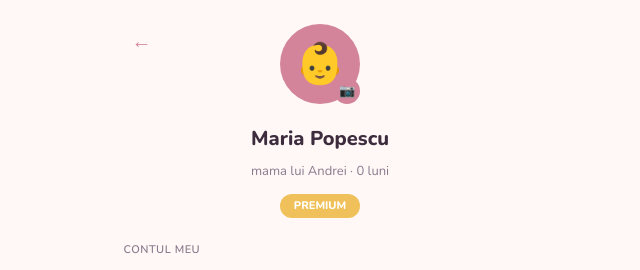
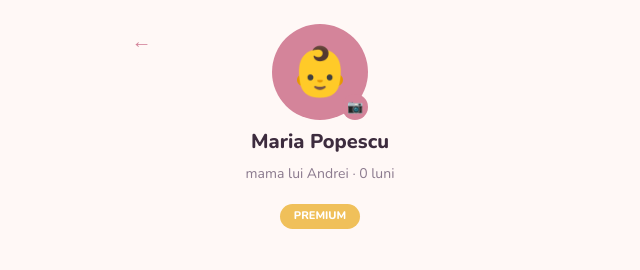
Before and after one commit to velicof/diversibebe, a Next.js app: page /profil in a window 1280 px wide. Shown: the top 270 px of the page, without its empty margins (320-960 px from the left). Built offline with nearby package versions, Linux system fonts and the light colour scheme; no server answers.

Commit message:
feat: picturev2

```diff
--- a/src/app/profil/page.tsx
+++ b/src/app/profil/page.tsx
@@ -132,6 +132,7 @@ export default function ProfilPage() {
   const parentName = currentUser?.parentName || "Maria Popescu";
   const premium = currentUser?.isPremium ?? true;
   const age = calculateBabyAge(currentUser?.baby.birthDate || "");
+  const profileSubtitle = `mama lui ${babyName} · ${age.display}`;
   const [babyId, setBabyId] = useState<string | null>(null);
   const [avatarUrl, setAvatarUrl] = useState<string | null>(null);
   const [uploading, setUploading] = useState(false);
@@ -221,10 +222,10 @@ export default function ProfilPage() {
         >
           ←
         </button>
-        <div className="pt-6 flex flex-col items-center text-center">
-          <div className="relative w-[80px] h-[80px]">
+        <div className="flex flex-col items-center pt-6 pb-4 gap-2">
+          <div className="relative w-24 h-24 flex-shrink-0">
             <div className={`${uploading ? "opacity-60" : ""}`}>
-              <BabyAvatar avatarUrl={avatarUrl} size={80} />
+              <BabyAvatar avatarUrl={avatarUrl} size={96} />
             </div>
             <button
               type="button"
@@ -246,11 +247,11 @@ export default function ProfilPage() {
             />
           </div>
 
-          <h1 className="mt-5 text-[20px] font-extrabold text-[#3D2C3E]">
+          <h2 className="text-xl font-bold text-gray-800" style={{ color: "#3D2C3E" }}>
             {parentName}
-          </h1>
-          <p className="mt-2 text-[13px] font-normal text-[#8B7A8E]">
-            {`mama lui ${babyName} · ${age.display}`}
+          </h2>
+          <p className="text-sm text-gray-500" style={{ color: "#8B7A8E" }}>
+            {profileSubtitle}
           </p>
 
           {premium ? (
```
